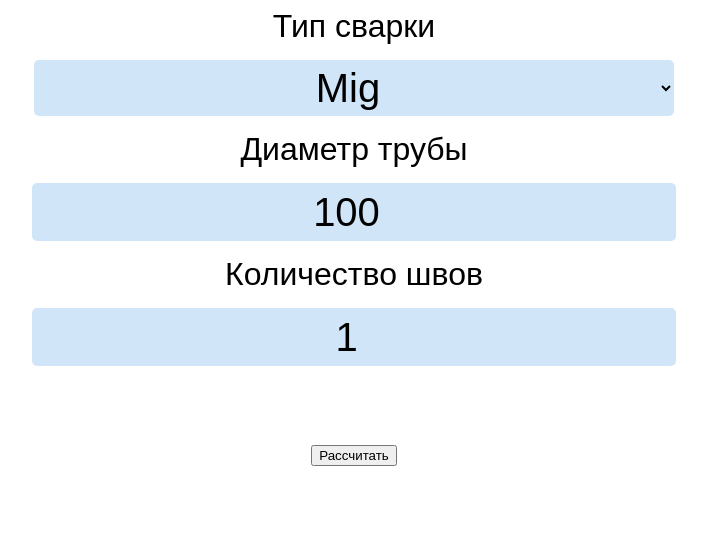
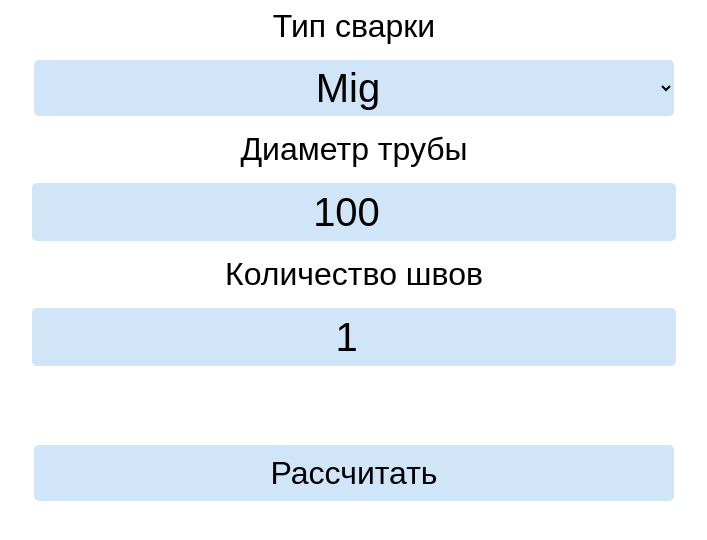
Before and after one commit to DmitrySidorovich/WeldingPro, a plain HTML site: page index.html in a window 1280 px wide. Shown: the whole page, without its empty margins (294-1001 px from the left). Drawn offline with Linux system fonts and the light colour scheme.

Commit message:
Update styles.css

```diff
--- a/styles.css
+++ b/styles.css
@@ -23,3 +23,13 @@ select, input {
   height: 100vh;
   width: 100vw;
 }
+
+button {
+  font-family: Arial, Helvetica, sans-serif;
+  font-size: 2rem;
+  background-color: rgb(208, 230, 248);
+  width: 50%;
+  height: 7%;
+  border: none;
+  border-radius: 5px;
+}
```
